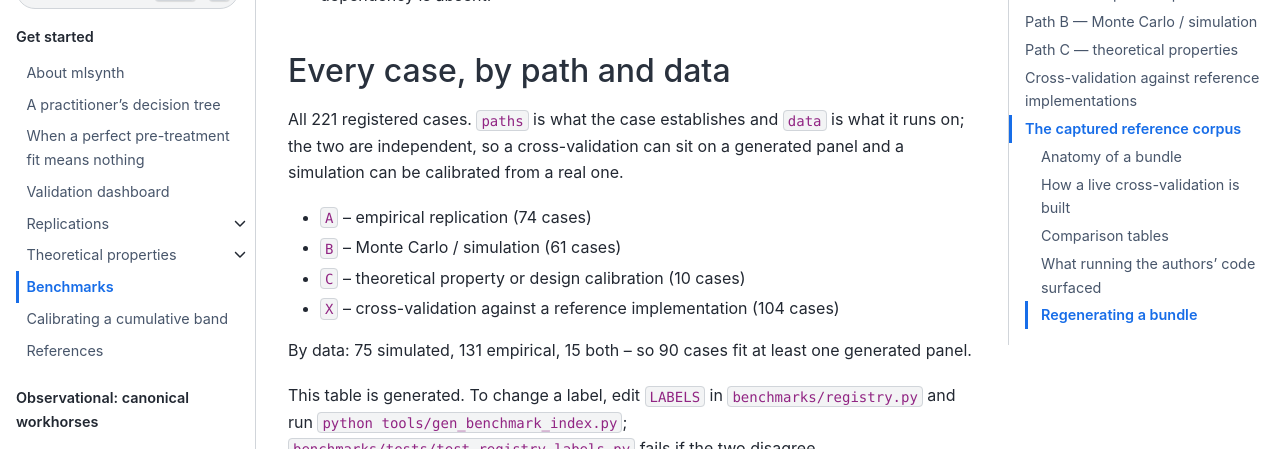
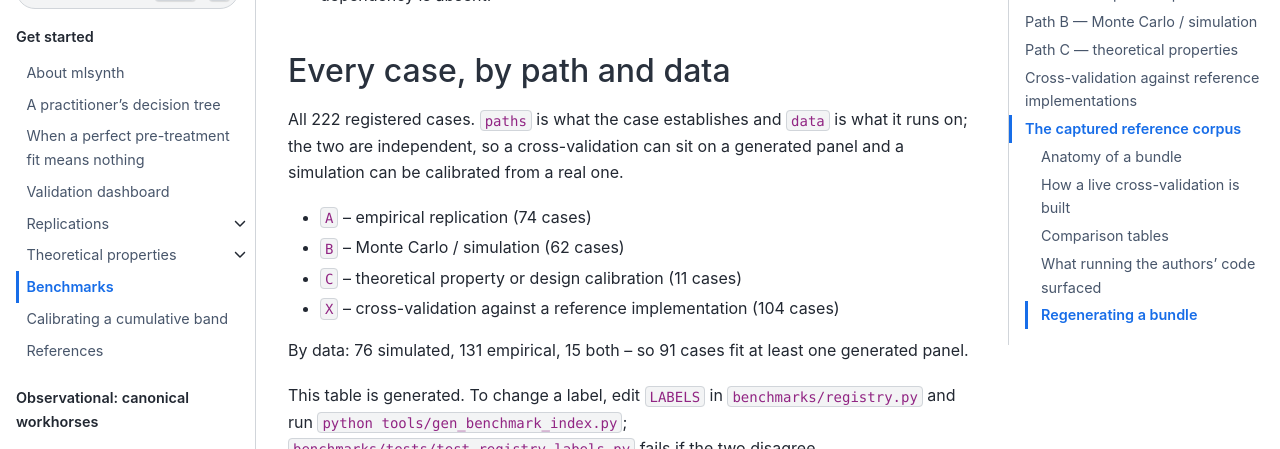
Before and after one commit to jgreathouse9/mlsynth, a Sphinx documentation site: the page built from docs/benchmarks.rst, in a window 1280 px wide and 900 px high, scrolled down 831 px. Shown: the part 151-600 px from the top of the window. Built offline with Sphinx 7.4.7 and the Sphinx Book theme 1.1.4, drawn with Linux system fonts in a browser that asks for light colours; pages that are not in the unit, such as notebooks, are missing from menus; some of the changed text lies outside the part shown.

Commit message:
Label rescm_relax_behavior and regenerate the benchmark index
The case establishes two things, so its paths are a set: Path B for the
Liao-Shi-Zheng (2026) Tables 1-2 weight ratios, and Path C for the
exact-1/J collapse rate, which is a property of the tau grid no table
reports.

Co-Authored-By: Claude Opus 5 <noreply@anthropic.com>
Claude-Session: https://claude.ai/code/session_01GT9juWkWXQDd98vJC4mqj3

```diff
--- a/docs/benchmarks.rst
+++ b/docs/benchmarks.rst
@@ -47,17 +47,17 @@ Validation paths
 Every case, by path and data
 ----------------------------
 
-All 221 registered cases. ``paths`` is what the case
+All 222 registered cases. ``paths`` is what the case
 establishes and ``data`` is what it runs on; the two are independent, so
 a cross-validation can sit on a generated panel and a simulation can be
 calibrated from a real one.
 
 * ``A`` -- empirical replication (74 cases)
-* ``B`` -- Monte Carlo / simulation (61 cases)
-* ``C`` -- theoretical property or design calibration (10 cases)
+* ``B`` -- Monte Carlo / simulation (62 cases)
+* ``C`` -- theoretical property or design calibration (11 cases)
 * ``X`` -- cross-validation against a reference implementation (104 cases)
 
-By data: 75 simulated, 131 empirical, 15 both -- so 90 cases fit at least one generated panel.
+By data: 76 simulated, 131 empirical, 15 both -- so 91 cases fit at least one generated panel.
 
 This table is generated. To change a label, edit ``LABELS`` in
 ``benchmarks/registry.py`` and run ``python tools/gen_benchmark_index.py``;
```
Also changed, not shown: other parts of docs/benchmarks.rst (+3 -0 lines), 1 other file.
